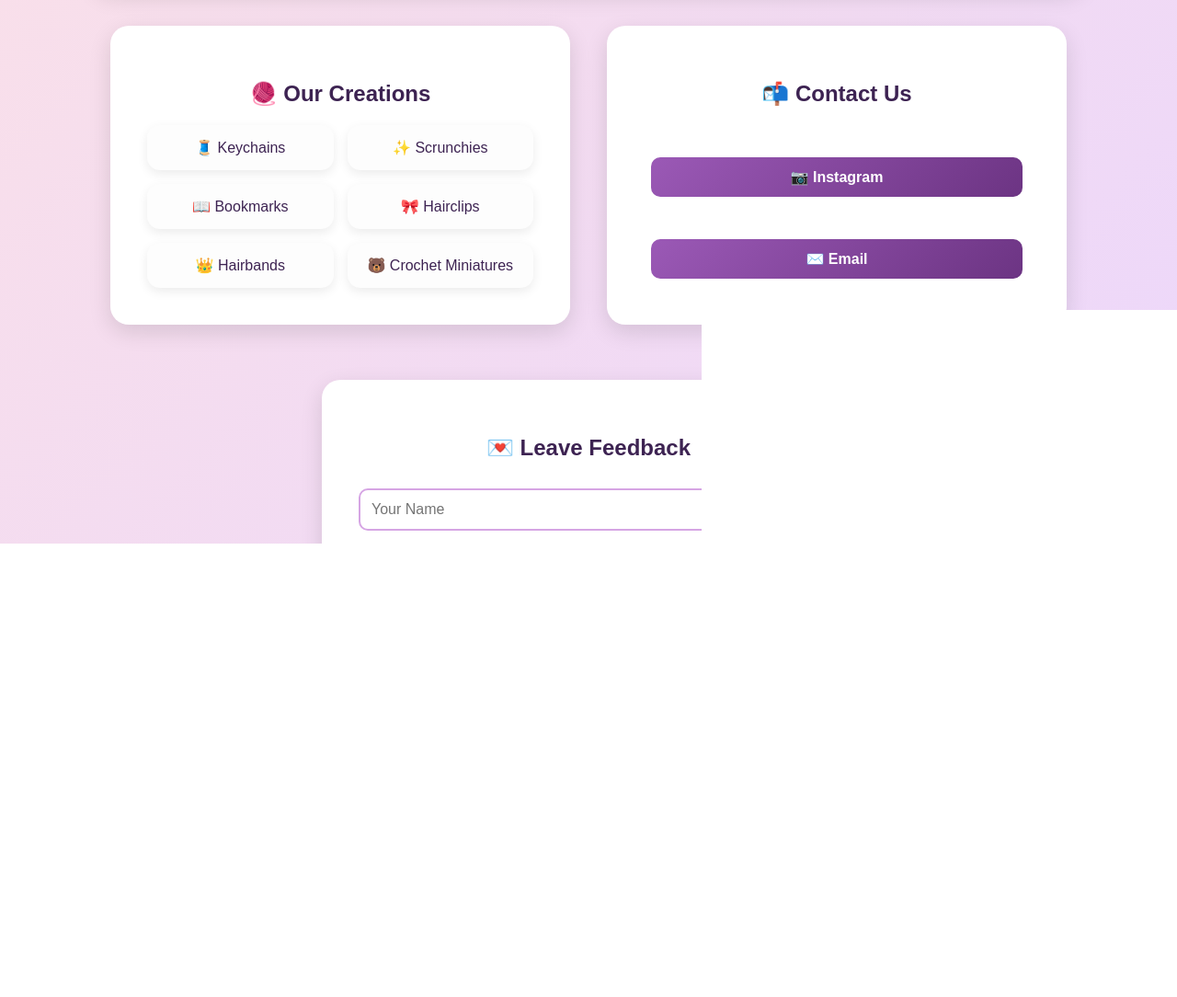
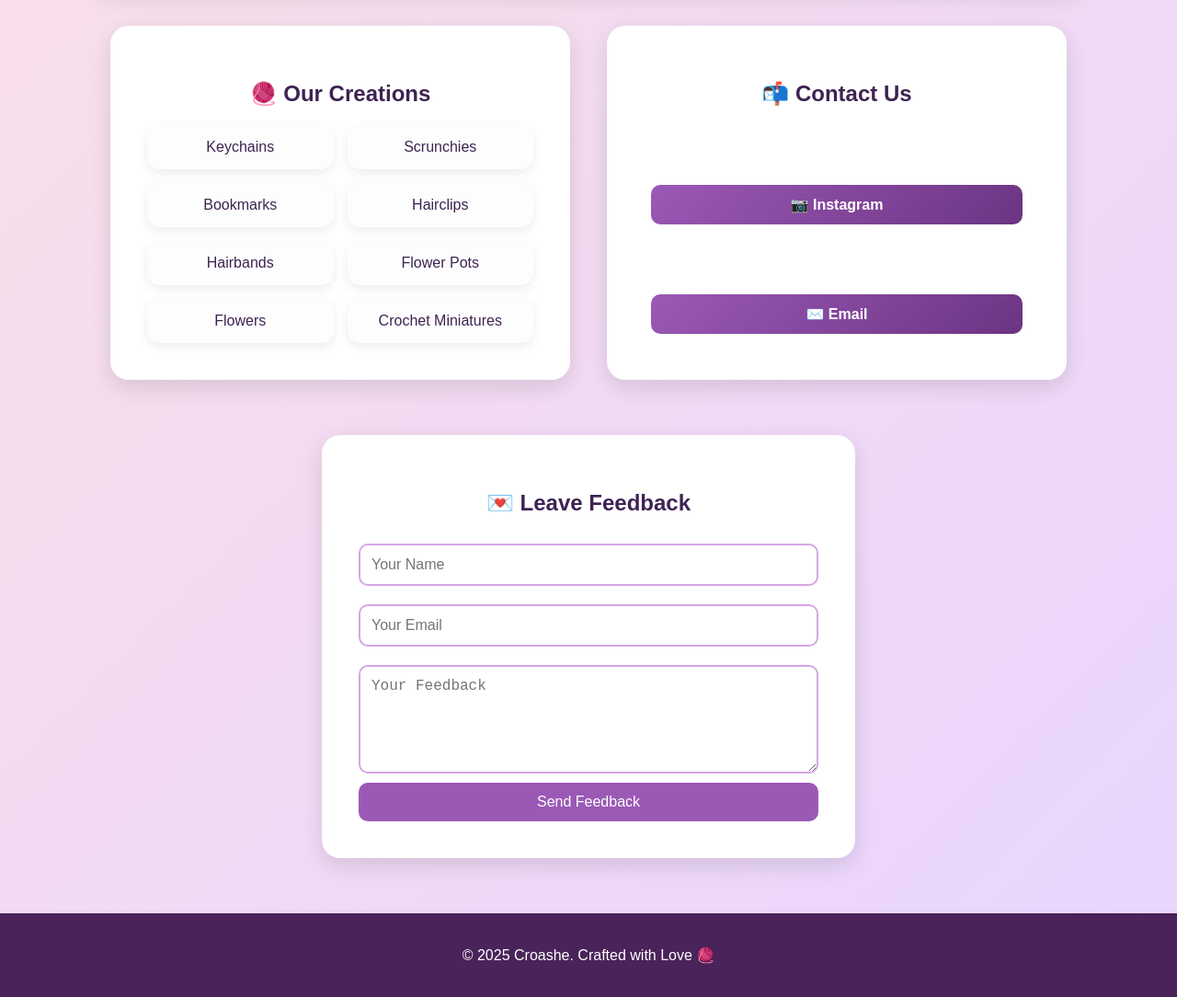
Before and after one commit to melvinrider010/croashe-website, a plain HTML site: page index.html in a window 1280 px wide. Shown: the part 680-1764 px from the top of the page at 92% size. Before the commit the page ends 1704 px from the top, so only its background shows below. Drawn offline with Linux system fonts and the light colour scheme.

Commit message:
Update index.html

```diff
--- a/index.html
+++ b/index.html
@@ -3,7 +3,7 @@
 <head>
   <meta charset="UTF-8">
   <meta name="viewport" content="width=device-width, initial-scale=1.0">
-  <title>Croashe Byash</title>
+  <title>Croashe </title>
   <link rel="stylesheet" href="style.css">
 </head>
 <body>
@@ -16,8 +16,8 @@
 
   <!-- Right: Brand Text -->
   <div class="brand-text">
-    <h1>Croashe Byash</h1>
-    <p>Crafted with Love</p>
+    <h1>Croashe</h1>
+    <p>Crafted With Love</p>
   </div>
 </header>
 
@@ -29,7 +29,7 @@
       At <b>Croashe Byash</b>, we bring crochet to life with handmade pieces like
       keychains, scrunchies, bookmarks, hairclips, hairbands, and mini crochet art.
       Every creation is woven with love, designed to add charm and warmth to your everyday life.
-      We don’t just crochet — we craft <i>stories</i> with every thread. 🧵💜
+      We don’t just crochet — we craft <i>stories</i> with every thread. 💜
     </p>
   </div>
   <div class="about-img">
@@ -44,12 +44,14 @@
     <div class="content-box">
       <h2>🧶 Our Creations</h2>
       <div class="products">
-        <div class="product-card">🧵 Keychains</div>
-        <div class="product-card">✨ Scrunchies</div>
-        <div class="product-card">📖 Bookmarks</div>
-        <div class="product-card">🎀 Hairclips</div>
-        <div class="product-card">👑 Hairbands</div>
-        <div class="product-card">🐻 Crochet Miniatures</div>
+        <div class="product-card"> Keychains</div>
+        <div class="product-card"> Scrunchies</div>
+        <div class="product-card"> Bookmarks</div>
+        <div class="product-card"> Hairclips</div>
+        <div class="product-card"> Hairbands</div>
+        <div class="product-card"> Flower Pots</div>
+        <div class="product-card"> Flowers</div>
+        <div class="product-card"> Crochet Miniatures</div>
       </div>
     </div>
   </div>
@@ -78,7 +80,7 @@
 </section>
 
 <footer>
-  <p>&copy; 2025 Croashe Byash. Crafted with Love 🧶</p>
+  <p>&copy; 2025 Croashe. Crafted with Love 🧶</p>
 </footer>
 
 </body>
```
